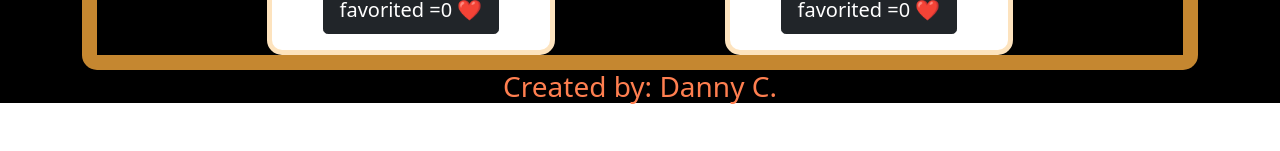
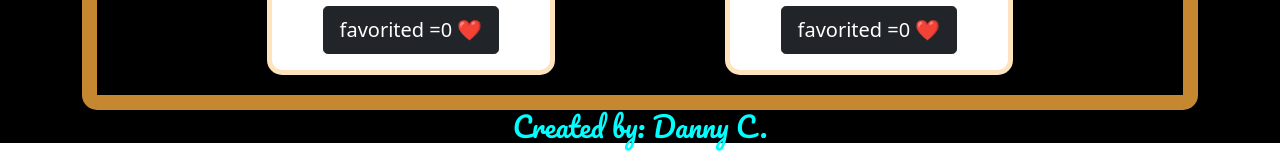
Before and after one commit to Dcastro99/HornedAnimal, a React (Create React App) app: page / in a window 1280 px wide. Shown: the part 2716-2867 px from the top of the page. Before the commit the page ends 2827 px from the top, so only its background shows below. Built offline with nearby package versions, Linux system fonts and the light colour scheme.

Commit message:
added even more css

```diff
--- a/src/App.css
+++ b/src/App.css
@@ -1,4 +1,5 @@
 @import url('https://fonts.googleapis.com/css2?family=Creepster&display=swap');
+@import url('https://fonts.googleapis.com/css2?family=Pacifico&display=swap');
 
 #root {
   background-color: black;
@@ -31,6 +32,7 @@
   flex-direction: row;
   flex-wrap: wrap;
   justify-content: space-evenly;
+  padding: 20px 0px 20px 0px;
   border: 15px solid rgba(250, 172, 62, 0.79);
   border-radius: 15px;
 
@@ -48,3 +50,7 @@
   padding: 55px;
   color: white;
 }
+
+#footerText {
+  font-family: 'Pacifico';
+}
--- a/src/Footer.js
+++ b/src/Footer.js
@@ -4,7 +4,9 @@
   render() {
     return (
       <>
-        <h3 style={{ color: 'coral' }}>Created by: Danny C.</h3>
+        <h3 id="footerText" style={{ color: 'aqua' }}>
+          Created by: Danny C.
+        </h3>
       </>
     );
   }
```
